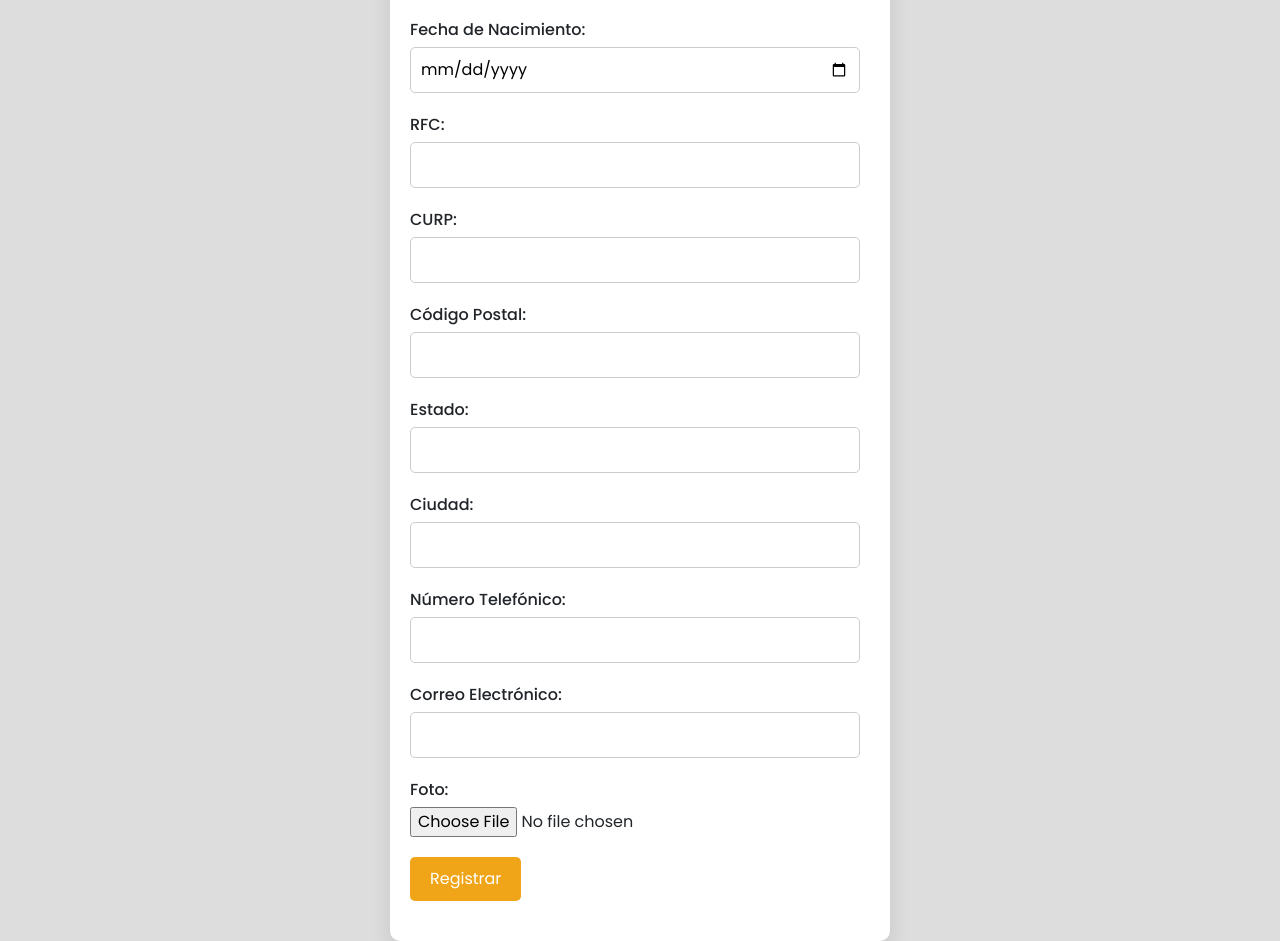
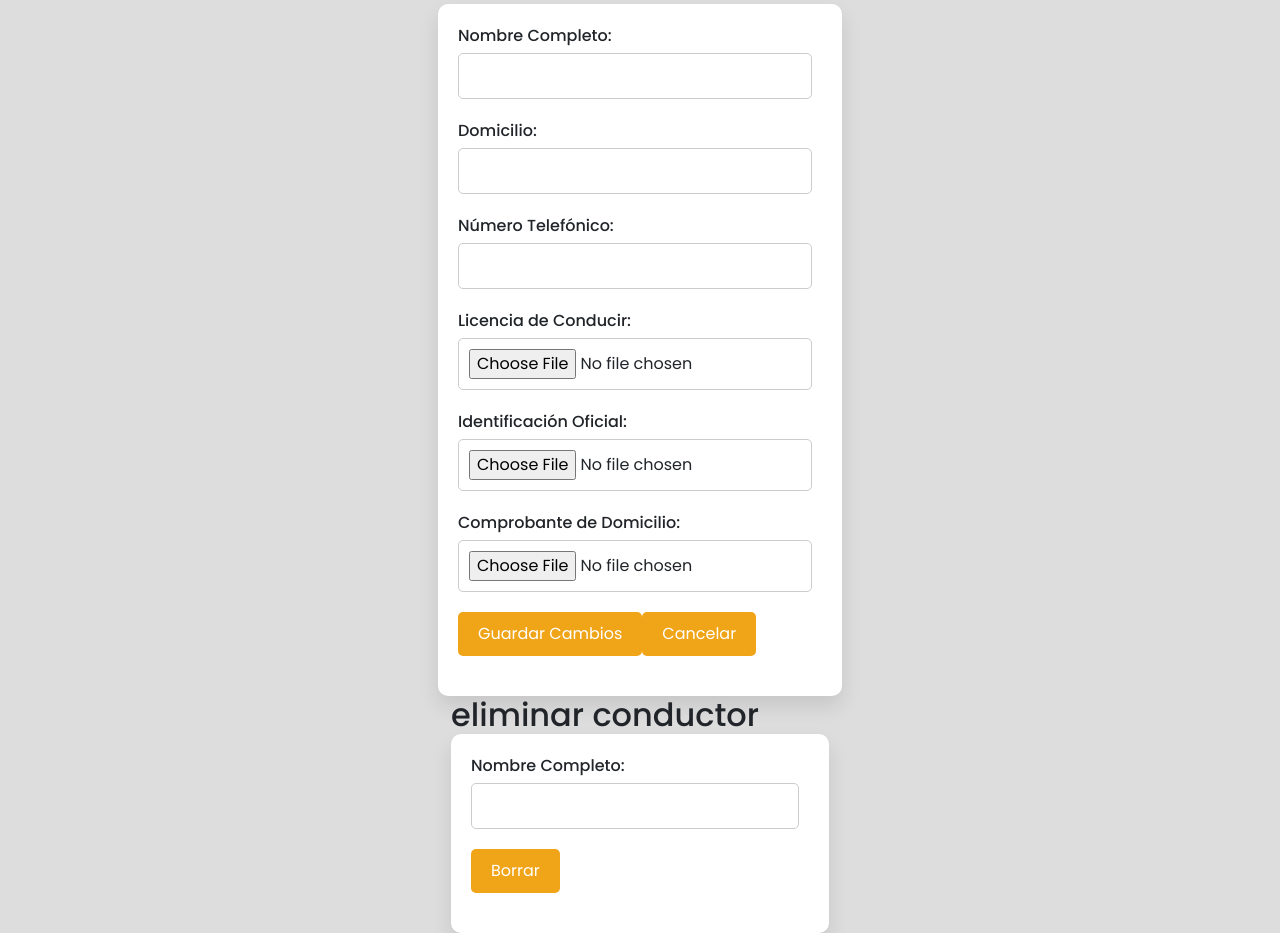
Before and after one commit to Taxi-Manager/WEB-Taxi-Manager-ITQ2024, an Angular app in the folder Taxi-Manager/: page / in a window 1280 px wide. Shown: the part 165-1106 px from the top of the page. Built offline with nearby package versions, Linux system fonts and the light colour scheme.

Commit message:
editar, eliminar y actualizar
medio jala

```diff
--- a/Taxi-Manager/src/app/app.component.html
+++ b/Taxi-Manager/src/app/app.component.html
@@ -1 +1 @@
-<app-crear-conductor></app-crear-conductor>
+<app-edit-delete-update></app-edit-delete-update>
--- a/Taxi-Manager/src/app/compGestionConductores/edit-delete-update/edit-delete-update.component.css
+++ b/Taxi-Manager/src/app/compGestionConductores/edit-delete-update/edit-delete-update.component.css
@@ -1,88 +1,81 @@
-/* styles.css */
+@import url('https://fonts.googleapis.com/css?family=Poppins:400,500,600,700&display=swap');
 
-/* Estilos generales */
-body {
-    font-family: Arial, sans-serif;
+* {
     margin: 0;
     padding: 0;
-    background-color: #f5f5f5;
+    box-sizing: border-box;
+    font-family: 'Poppins', sans-serif;
 }
 
-h1, h2 {
-    text-align: center;
+html,
+body {
+    display: grid;
+    height: 100%;
+    width: 100%;
+    place-items: center;
+    background: #ddd;
 }
 
-section {
-    margin: 20px auto;
-    padding: 20px;
-    background-color: #fff;
-    border-radius: 8px;
-    box-shadow: 0 0 10px rgba(0, 0, 0, 0.1);
+h1 {
+    text-align: center;
+    margin-bottom: 20px;
 }
 
-ul {
-    list-style-type: none;
-    padding: 0;
+form {
+    max-width: 500px;
+    width: 100%;
+    padding: 20px;
+    background: #fff;
+    border-radius: 10px;
+    box-shadow: 0 10px 20px rgba(0, 0, 0, 0.1);
 }
 
-li {
-    margin-bottom: 10px;
-}
-
-/* Estilos para el formulario de edición de conductor */
-#driverFormSection {
-    max-width: 600px;
-    margin: 0 auto;
-}
-
-#driverFormSection form {
-    display: flex;
-    flex-direction: column;
-}
-
-#driverFormSection form div {
-    margin-bottom: 15px;
+form div {
+    margin-bottom: 20px;
 }
 
 label {
-    font-weight: bold;
+    display: block;
+    margin-bottom: 5px;
+    font-weight: 500;
 }
 
 input[type="text"],
-input[type="tel"],
-input[type="file"] {
-    width: 100%;
-    padding: 8px;
-    border-radius: 4px;
+input[type="tel"] {
+    width: calc(100% - 10px);
+    padding: 10px;
+    font-size: 16px;
     border: 1px solid #ccc;
+    border-radius: 5px;
+    transition: border-color 0.3s ease;
 }
 
-button {
-    padding: 10px 20px;
-    border: none;
-    border-radius: 4px;
-    background-color: #007bff;
-    color: #fff;
-    cursor: pointer;
+input[type="text"]:focus,
+input[type="tel"]:focus {
+    border-color: #FCB240;
+    outline: none;
 }
 
-button:hover {
-    background-color: #0056b3;
+input[type="file"] {
+    width: calc(100% - 10px);
+    padding: 10px;
+    font-size: 16px;
+    border: 1px solid #ccc;
+    border-radius: 5px;
+    transition: border-color 0.3s ease;
 }
 
-/* Estilos para la lista de conductores */
-#driverList {
-    max-width: 600px;
-    margin: 0 auto;
-    padding: 0;
+button[type="button"] {
+    padding: 10px 20px;
+    font-size: 16px;
+    color: #fff;
+    background: #f0a418;
+    border: none;
+    border-radius: 5px;
+    cursor: pointer;
+    transition: background 0.3s ease;
 }
 
-#driverList li {
-    padding: 10px;
-    background-color: #f9f9f9;
-    border-radius: 4px;
+button[type="button"]:hover {
+    background: #facb4b;
 }
-
-#driverList li:hover {
-    background-color: #eaeaea;
-}
--- a/Taxi-Manager/src/app/compGestionConductores/edit-delete-update/edit-delete-update.component.html
+++ b/Taxi-Manager/src/app/compGestionConductores/edit-delete-update/edit-delete-update.component.html
@@ -1,57 +1,97 @@
 <!DOCTYPE html>
-<html lang="es">
+<html lang="es" ng-app="taxiManagerApp">
 <head>
     <meta charset="UTF-8">
     <meta name="viewport" content="width=device-width, initial-scale=1.0">
     <title>Gestión de Conductores - Taxi Manager</title>
-
+    <script src="https://ajax.googleapis.com/ajax/libs/angularjs/1.8.2/angular.min.js"></script>
 </head>
-<body>
+<body ng-controller="MainController as mainCtrl">
     <h1>Gestión de Conductores</h1>
 
     <!-- Sección de Lista de Conductores -->
     <section>
         <h2>Lista de Conductores</h2>
-        <ul id="driverList">
-            <!-- Aquí se cargarán dinámicamente los conductores desde JavaScript -->
+        <ul>
+            <li ng-repeat="conductor in mainCtrl.conductores" ng-click="mainCtrl.mostrarFormularioEdicion($index)">
+            <!--  {{ conductor.nombre }}-->
+            </li>
         </ul>
     </section>
 
     <!-- Sección de Formulario de Edición de Conductor -->
-    <section id="driverFormSection" style="display: none;">
+    <section ng-show="mainCtrl.mostrarFormulario">
         <h2>Editar Conductor</h2>
-        <form id="driverForm">
+        <form>
             <div>
                 <label for="nombreCompleto">Nombre Completo:</label>
-                <input type="text" id="nombreCompleto" name="nombreCompleto" required>
+                <input type="text" id="nombreCompleto" ng-model="mainCtrl.conductorSeleccionado.nombre" required>
             </div>
             <div>
                 <label for="domicilio">Domicilio:</label>
-                <input type="text" id="domicilio" name="domicilio" required>
+                <input type="text" id="domicilio" ng-model="mainCtrl.conductorSeleccionado.domicilio" required>
             </div>
             <div>
                 <label for="telefono">Número Telefónico:</label>
-                <input type="tel" id="telefono" name="telefono" required>
+                <input type="tel" id="telefono" ng-model="mainCtrl.conductorSeleccionado.telefono" required>
             </div>
             <div>
                 <label for="licencia">Licencia de Conducir:</label>
-                <input type="file" id="licencia" name="licencia" accept=".pdf,.jpg,.png">
+                <input type="file" id="licencia" accept=".pdf,.jpg,.png">
             </div>
             <div>
                 <label for="identificacion">Identificación Oficial:</label>
-                <input type="file" id="identificacion" name="identificacion" accept=".pdf,.jpg,.png">
+                <input type="file" id="identificacion" accept=".pdf,.jpg,.png">
             </div>
             <div>
                 <label for="comprobanteDomicilio">Comprobante de Domicilio:</label>
-                <input type="file" id="comprobanteDomicilio" name="comprobanteDomicilio" accept=".pdf,.jpg,.png">
+                <input type="file" id="comprobanteDomicilio" accept=".pdf,.jpg,.png">
             </div>
             <div>
-                <button type="button" id="saveButton">Guardar Cambios</button>
-                <button type="button" id="cancelButton">Cancelar</button>
+                <button type="button" ng-click="mainCtrl.guardarCambios()">Guardar Cambios</button>
+                <button type="button" ng-click="mainCtrl.cancelar()">Cancelar</button>
             </div>
         </form>
     </section>
+    <section>
+        <h2>eliminar conductor</h2>
+        <ul>
+            <form>
+                <div>
+                    <label for="nombreCompleto">Nombre Completo:</label>
+                    <input type="text" id="nombreCompleto" ng-model="mainCtrl.conductorSeleccionado.nombre" required>
+                </div>
+                <div>
+                    <button type="button" ng-click="mainCtrl.borrar()">Borrar</button>
+                </div>
+            </form>
+        </ul>
+    </section>
+    <script>
+        angular.module("taxiManagerApp", [])
+        .controller("MainController", function() {
+            var vm = this;
+            vm.conductores = [
+                { nombre: "Juan Pérez", domicilio: "Calle 123", telefono: "555-1234" },
+                { nombre: "María González", domicilio: "Avenida XYZ", telefono: "555-5678" }
+            ];
+            vm.mostrarFormulario = false;
+            vm.conductorSeleccionado = {};
 
+            vm.mostrarFormularioEdicion = function(index) {
+                vm.conductorSeleccionado = angular.copy(vm.conductores[index]);
+                vm.mostrarFormulario = true;
+            };
 
+            vm.guardarCambios = function() {
+                // Aquí puedes implementar la lógica para guardar los cambios en el conductor seleccionado
+                vm.mostrarFormulario = false;
+            };
+
+            vm.cancelar = function() {
+                vm.mostrarFormulario = false;
+            };
+        });
+    </script>
 </body>
 </html>
```
